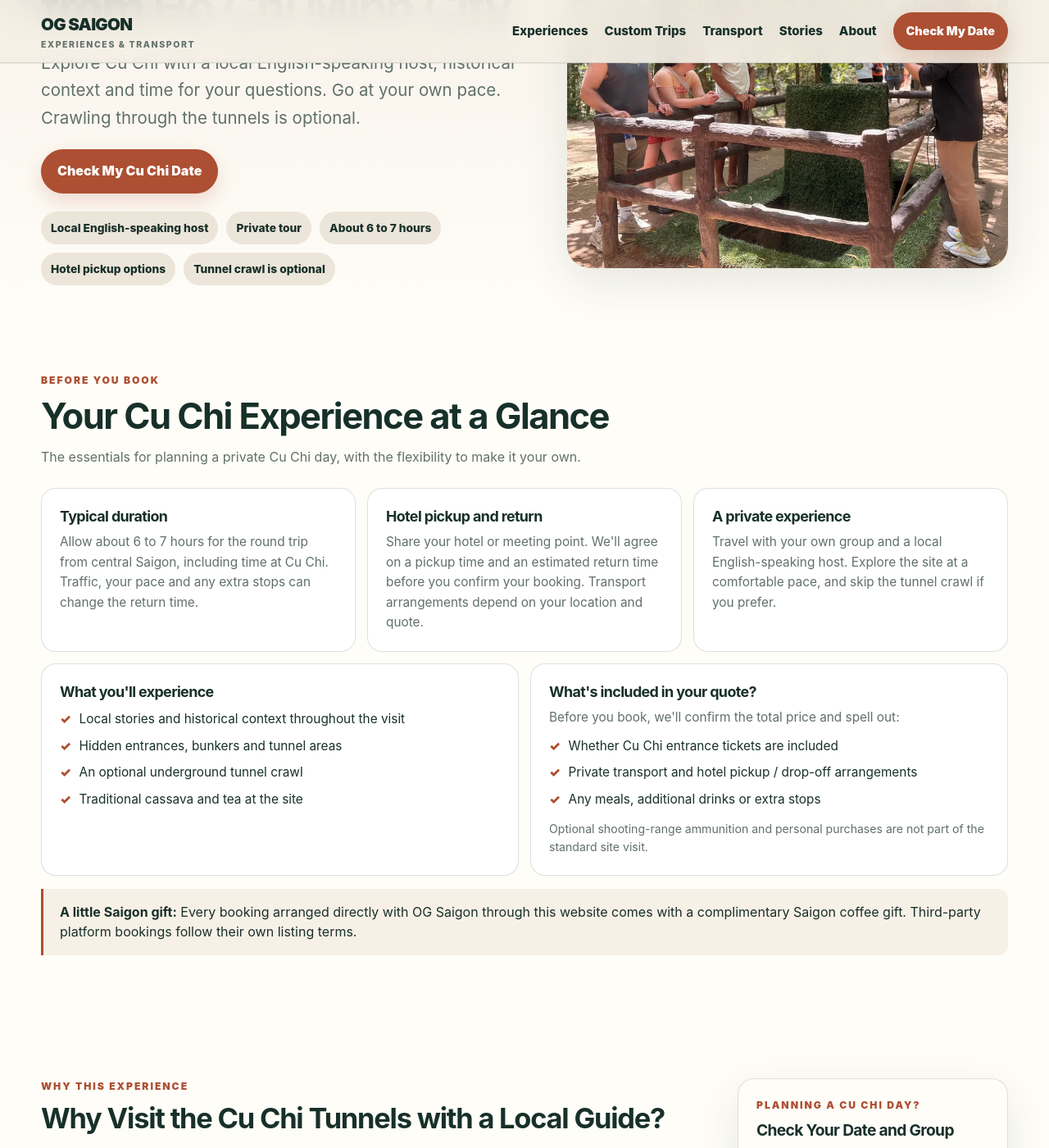
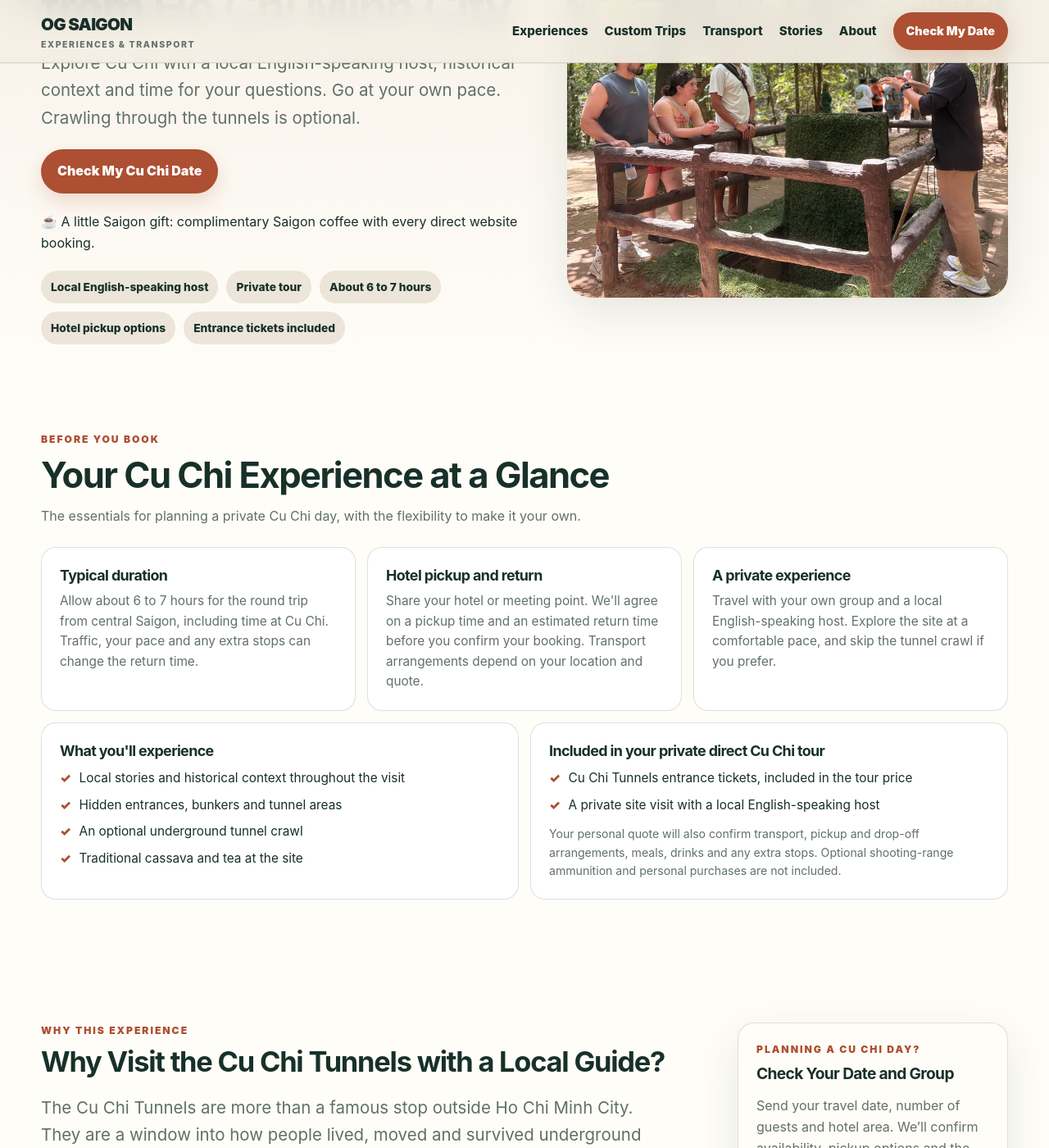
Before and after one commit to DSG2025/DSG2025.github.io, a Jekyll site: the page built from experiences/cu-chi-tunnels/index.html, in a window 1280 px wide and 1400 px high, scrolled down 305 px. Shown: the whole window at 82% size. Built offline with Jekyll 4.4.1, drawn with Linux system fonts in a browser that asks for light colours; some of the changed text lies outside the part shown.

Commit message:
Confirm admission included and put direct perk by Cu Chi inquiry

```diff
--- a/experiences/cu-chi-tunnels/index.html
+++ b/experiences/cu-chi-tunnels/index.html
@@ -40,12 +40,13 @@ layout: null
 <div class="hero-actions">
 <a class="btn primary" data-whatsapp-link="" href="https://wa.me/84938033395?text=Hi%20OG%20Saigon%2C%20I%27m%20interested%20in%20the%20Cu%20Chi%20Tunnels%20tour.%0ADate%3A%0ANumber%20of%20guests%3A%0AHotel%20%2F%20area%20in%20Ho%20Chi%20Minh%20City%3A" rel="noopener" target="_blank">Check My Cu Chi Date</a>
 </div>
+<p class="direct-booking-note"><span aria-hidden="true">☕</span> <span>A little Saigon gift: complimentary Saigon coffee with every direct website booking.</span></p>
 <div class="facts">
 <span class="fact">Local English-speaking host</span>
 <span class="fact">Private tour</span>
 <span class="fact">About 6 to 7 hours</span>
 <span class="fact">Hotel pickup options</span>
-<span class="fact">Tunnel crawl is optional</span>
+<span class="fact">Entrance tickets included</span>
 </div>
 </div>
 <img alt="Local guide explaining the Cu Chi Tunnels near Ho Chi Minh City" decoding="async" fetchpriority="high" height="900" loading="eager" src="/assets/images/duy-guiding-guests-cu-chi-tunnels.webp" width="1200"/>
@@ -81,17 +82,14 @@ layout: null
 </ul>
 </div>
 <div class="cu-chi-details-panel">
-<h3>What's included in your quote?</h3>
-<p>Before you book, we'll confirm the total price and spell out:</p>
+<h3>Included in your private direct Cu Chi tour</h3>
 <ul class="bullets">
-<li>Whether Cu Chi entrance tickets are included</li>
-<li>Private transport and hotel pickup / drop-off arrangements</li>
-<li>Any meals, additional drinks or extra stops</li>
+<li>Cu Chi Tunnels entrance tickets, included in the tour price</li>
+<li>A private site visit with a local English-speaking host</li>
 </ul>
-<p class="cu-chi-quote-note">Optional shooting-range ammunition and personal purchases are not part of the standard site visit.</p>
+<p class="cu-chi-quote-note">Your personal quote will also confirm transport, pickup and drop-off arrangements, meals, drinks and any extra stops. Optional shooting-range ammunition and personal purchases are not included.</p>
 </div>
 </div>
-<p class="cu-chi-direct-gift"><strong>A little Saigon gift:</strong> Every booking arranged directly with OG Saigon through this website comes with a complimentary Saigon coffee gift. Third-party platform bookings follow their own listing terms.</p>
 </div>
 </section>
 <section class="section paper">
@@ -175,7 +173,7 @@ layout: null
 </div>
 <div class="cards">
 <article class="card"><div class="card-body"><h3>How long does a Cu Chi tour take, and when will we get back?</h3><p>A typical private visit takes about 6 to 7 hours round trip from central Saigon. We confirm your pickup time and estimated return window before booking. Actual timing depends on traffic, your hotel location and pace.</p></div></article>
-<article class="card"><div class="card-body"><h3>Are Cu Chi entrance tickets included?</h3><p>We specify the Cu Chi entrance ticket and all other inclusions in your personal quote before you book, so you know exactly what the total price covers. Optional shooting-range ammunition is separate.</p></div></article>
+<article class="card"><div class="card-body"><h3>Are Cu Chi entrance tickets included?</h3><p>Yes. Cu Chi entrance tickets are included in the price of every private Cu Chi tour booked directly with OG Saigon. Optional shooting-range ammunition and personal purchases are separate. Third-party bookings follow the inclusions on their selected listing.</p></div></article>
 <article class="card"><div class="card-body"><h3>Is the Cu Chi Tunnels tour private?</h3><p>Yes. The Cu Chi format shown on this page is private. Tours booked through a third-party platform such as GetYourGuide or Viator follow the specific product listing you selected, so please check that listing for its group format.</p></div></article>
 <article class="card"><div class="card-body"><h3>Do I have to crawl through the tunnels?</h3><p>No. Going inside a tunnel section is completely optional. You can still explore the site, entrances, bunkers and exhibits without crawling underground.</p></div></article>
 <article class="card"><div class="card-body"><h3>Can you pick us up from our hotel in Ho Chi Minh City?</h3><p>Hotel pickup can be arranged for many locations in Ho Chi Minh City. Send us your hotel name or area when you contact us and we’ll confirm the pickup plan.</p></div></article>
```
